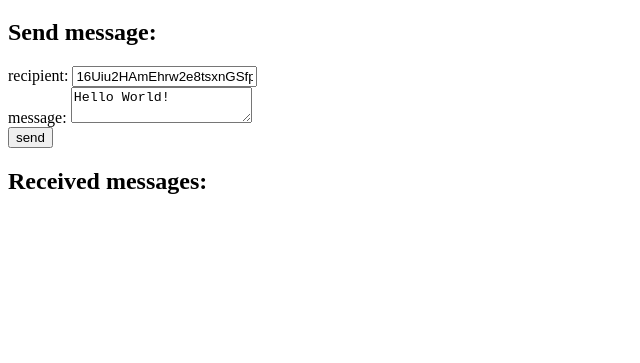
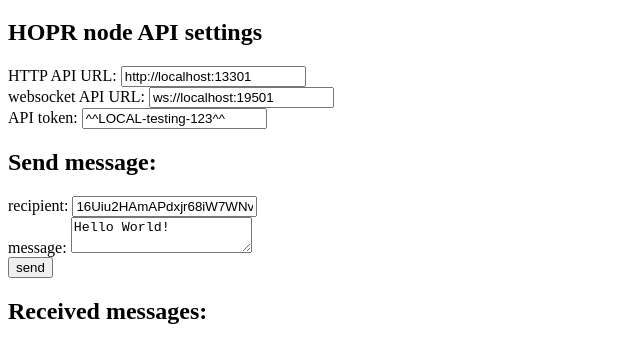
Before and after one commit to SCBuergel/hopr-mini-chat, a website: page public/Hello.html in a window 1280 px wide. Shown: the part 61-424 px from the top of the page, without its empty margins (0-640 px from the left). Drawn offline with Linux system fonts and the light colour scheme.

Commit message:
read Hello.html example data from text input and not URL params

```diff
--- a/public/Hello.html
+++ b/public/Hello.html
@@ -7,9 +7,16 @@
   <body>
     <noscript>You need to enable JavaScript to run this app.</noscript>
     <h1>HOPR Hello World App</h1>
+    <h2>HOPR node API settings</h2>
+    <label htmlFor="httpEndpoint">HTTP API URL:</label>
+    <input type="text" id="httpEndpoint" value="http://localhost:13301" /> <br />
+    <label htmlFor="wsEndpoint">websocket API URL:</label>
+    <input type="text" id="wsEndpoint" value="ws://localhost:19501"onchange="setup()" /> <br />
+    <label htmlFor="apiToken">API token:</label>
+    <input type="text" id="apiToken" value="^^LOCAL-testing-123^^" onchange="setup()" /> <br />
     <h2>Send message:</h2>
     <label htmlFor="recipient">recipient:</label>
-    <input type="text" id="recipient" value="16Uiu2HAmEhrw2e8tsxnGSfpjznPTLo6U99Ngtw2NLbauK7i8F9Bj" /> <br />
+    <input type="text" id="recipient" value="16Uiu2HAmAPdxjr68iW7WNvd4zSGV4KevucmtHaD4csUcZQzy925M" /> <br />
     <label htmlFor="message">message:</label>
     <textarea maxLength="400" id="message">Hello World!</textarea>
     <br />
@@ -18,14 +25,17 @@
       <h2>Received messages:</h2>
     </div>
     <script>
+    	var ws
 
     	// setting up the websocket listener
       function setup() {
-        const params = new URLSearchParams(window.location.search)
-        const securityToken = params.get("securityToken")
-        const wsUrl = new URL(params.get("wsEndpoint"))
-        wsUrl.search = `?apiToken=${securityToken}`
-        const ws = new WebSocket(wsUrl)
+        if (typeof(ws) !== "undefined")
+        	ws.close()
+        const wsEndpoint = document.getElementById("wsEndpoint").value
+        const apiToken = document.getElementById("apiToken").value
+        const wsUrl = new URL(wsEndpoint)
+        wsUrl.search = `?apiToken=${apiToken}`
+        ws = new WebSocket(wsUrl)
         ws.addEventListener("message", handleReceivedMessage)
       }
 
@@ -58,11 +68,10 @@
 			// handling HOPR API calls by preparing the headers and formatting the body
 			// parameters "isPost" (should be "true" for POST) and "body" are optional
       function apiCall(endpoint, isPost, body) {
-        const params = new URLSearchParams(window.location.search)
-        const securityToken = params.get("securityToken")
-        const httpEndpoint = params.get("httpEndpoint")
+        const httpEndpoint = document.getElementById("httpEndpoint").value
+        const apiToken = document.getElementById("apiToken").value
         const h = new Headers()
-        h.set("Authorization", `Basic ${window.btoa(securityToken)}`)
+        h.set("Authorization", `Basic ${window.btoa(apiToken)}`)
         let method = "GET"
         if (typeof isPost !== "undefined" && isPost) {
           method = "POST"
```
